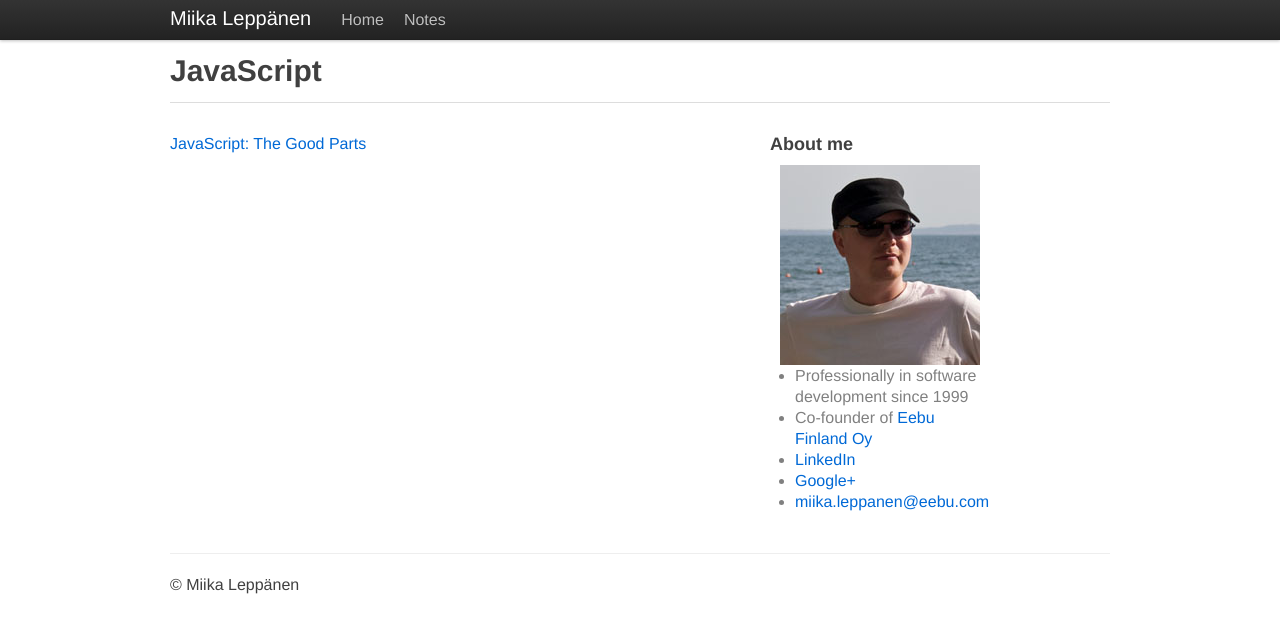
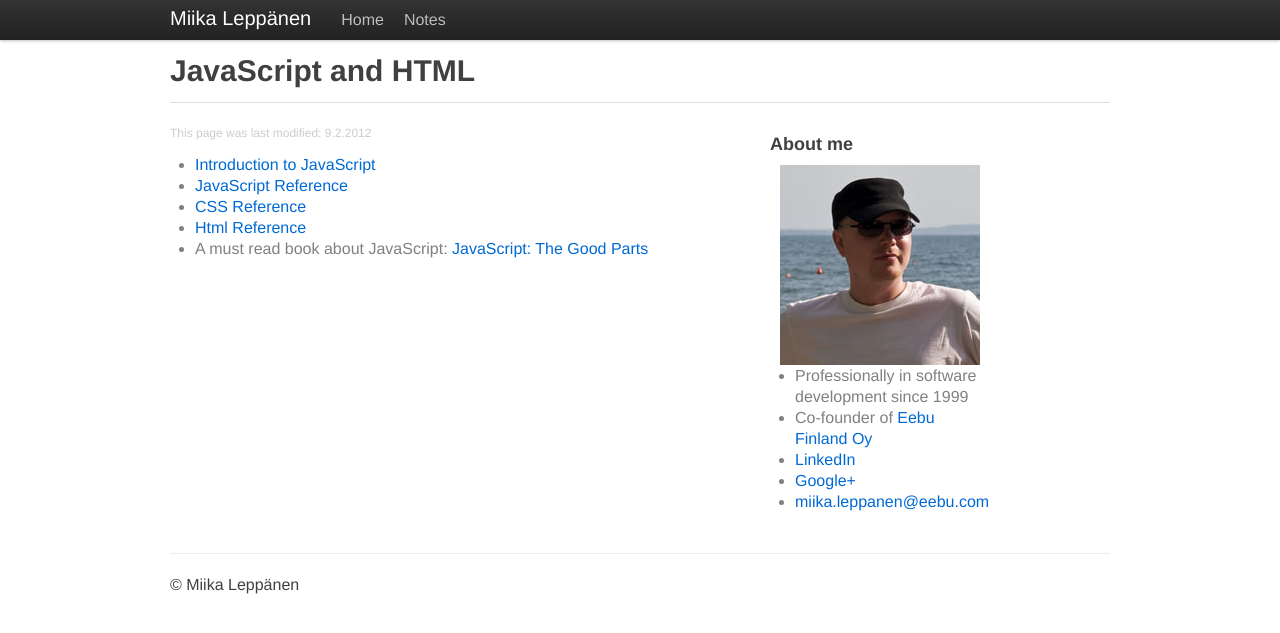
Before and after one commit to milep/milep.github.com, a Jekyll site: the page built from notes/javascript.markdown, in a window 1280 px wide. Shown: the top 633 px of the page. Built offline with Jekyll 4.4.1, drawn with Linux system fonts in a browser that asks for light colours.

Commit message:
Notes about javascript

```diff
--- a/notes/index.markdown
+++ b/notes/index.markdown
@@ -12,4 +12,6 @@ layout: default
 
 [Git workflow](git-workflow.html)
 
+[JavaScript and HTML](javascript.html)
+
 [Ohjelmistoprojektin tilaaminen](ohjelmistoprojektin-tilaaminen.html) (draft)
--- a/notes/javascript.markdown
+++ b/notes/javascript.markdown
@@ -1,6 +1,11 @@
 ---
-title: JavaScript
+title: JavaScript and HTML
 layout: default
+modified: 9.2.2012
 ---
 
-[JavaScript: The Good Parts](http://books.google.fi/books?id=PXa2bby0oQ0C&lpg=PP1&dq=javascript%20the%20good%20parts&pg=PP1#v=onepage&q&f=false)
+* [Introduction to JavaScript](https://developer.mozilla.org/en/JavaScript/A_re-introduction_to_JavaScript)
+* [JavaScript Reference](https://developer.mozilla.org/en/JavaScript/Reference)
+* [CSS Reference](https://developer.mozilla.org/en/CSS/CSS_Reference)
+* [Html Reference](https://developer.mozilla.org/en/HTML/Element)
+* A must read book about JavaScript: [JavaScript: The Good Parts](http://books.google.fi/books?id=PXa2bby0oQ0C&lpg=PP1&dq=javascript%20the%20good%20parts&pg=PP1#v=onepage&q&f=false)
```
